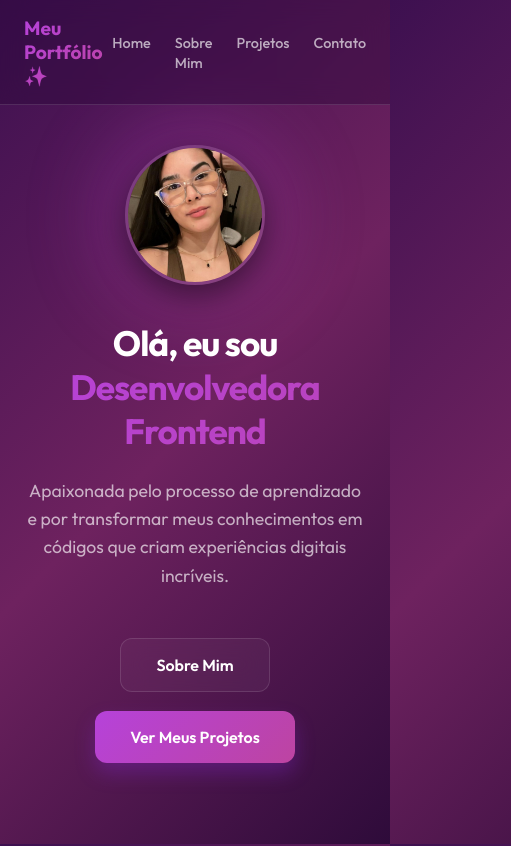
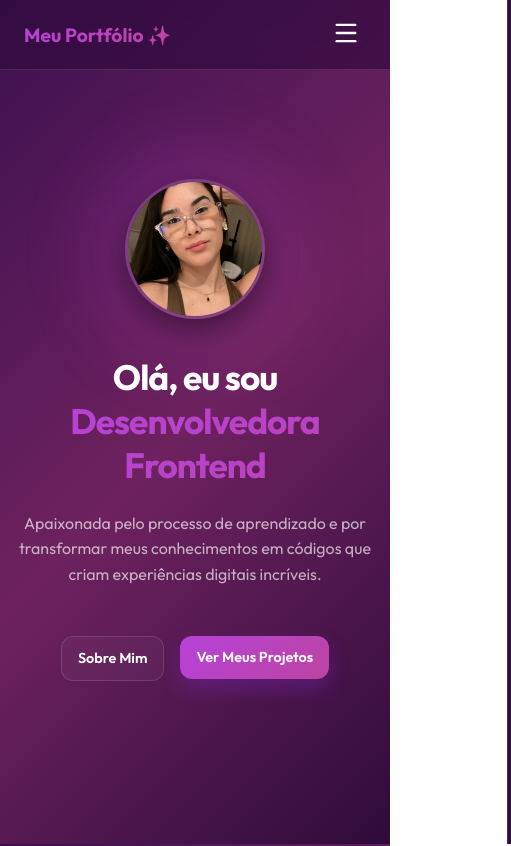
Before and after one commit to celia-rocha/Meu-Portfolio, a React (Vite) app: page / in a window 390 px wide. Shown: the top 846 px of the page, 511 px wide, since content can reach past the window. Built offline with nearby package versions, Linux system fonts and the light colour scheme.

Commit message:
Ajustes no nos códigos

```diff
--- a/src/components/Header.tsx
+++ b/src/components/Header.tsx
@@ -1,25 +1,37 @@
+import { useState } from "react";
+import { Menu, X } from "lucide-react";
 import "../styles/Header.css";
 
 const Header = () => {
+  const [isMenuOpen, setIsMenuOpen] = useState(false);
+
+  const toggleMenu = () => {
+    setIsMenuOpen(!isMenuOpen);
+  };
+
   return (
     <header className="header">
       <div className="logo-container">
         <h1>Meu Portfólio ✨</h1>
       </div>
 
-      <nav className="nav-links">
+      <button className="menu-toggle" onClick={toggleMenu} aria-label="Abrir menu">
+        {isMenuOpen ? <X size={28} /> : <Menu size={28} />}
+      </button>
+
+      <nav className={`nav-links ${isMenuOpen ? "active" : ""}`}>
         <ul>
           <li>
-            <a href="#home">Home</a>
+            <a href="#home" onClick={() => setIsMenuOpen(false)}>Home</a>
           </li>
           <li>
-            <a href="#sobre">Sobre Mim</a>
+            <a href="#sobre" onClick={() => setIsMenuOpen(false)}>Sobre Mim</a>
           </li>
           <li>
-            <a href="#projetos">Projetos</a>
+            <a href="#projetos" onClick={() => setIsMenuOpen(false)}>Projetos</a>
           </li>
           <li>
-            <a href="#contato">Contato</a>
+            <a href="#contato" onClick={() => setIsMenuOpen(false)}>Contato</a>
           </li>
         </ul>
       </nav>
--- a/src/index.css
+++ b/src/index.css
@@ -19,6 +19,8 @@
 html {
   scroll-behavior: smooth;
   scroll-padding-top: 100px;
+  overflow-x: hidden;
+  width: 100%;
 }
 
 body {
@@ -27,6 +29,7 @@ body {
   color: var(--text-main);
   position: relative;
   overflow-x: hidden;
+  width: 100%;
   min-height: 100vh;
   background-attachment: fixed;
   background-repeat: no-repeat;
--- a/src/styles/Header.css
+++ b/src/styles/Header.css
@@ -1,15 +1,17 @@
 .header {
   position: fixed;
   top: 0;
-  width: 100%;
+  left: 0;
+  right: 0;
   display: flex;
   justify-content: space-between;
   align-items: center;
-  padding: 1.8rem 5rem;
+  padding: 1.5rem 2rem;
   z-index: 1000;
-  background: rgba(45, 9, 59, 0.419);
+  background: rgba(45, 9, 59, 0.6);
   backdrop-filter: var(--glass-blur);
   border-bottom: 1px solid var(--border-glass);
+  box-sizing: border-box;
 }
 
 .logo-container h1 {
@@ -59,20 +61,85 @@
   width: 100%;
 }
 
+.menu-toggle {
+  display: none;
+  background: none;
+  border: none;
+  color: var(--text-main);
+  cursor: pointer;
+  z-index: 1001;
+}
+
 @media (max-width: 768px) {
   .header {
-    padding: 1rem 1.5rem;
+    padding: 0.8rem 1.5rem;
+    justify-content: space-between;
+    left: 0;
+    right: 0;
+    width: auto;
+    box-sizing: border-box;
   }
 
   .logo-container h1 {
     font-size: 1.2rem;
   }
 
+  .menu-toggle {
+    display: block;
+    padding: 0.4rem;
+  }
+
+
+  .nav-links {
+    position: fixed;
+    top: 0;
+    right: -100%;
+    width: 70%;
+    height: 100vh;
+    background: rgba(45, 9, 59, 0.98);
+    backdrop-filter: blur(20px);
+    display: flex;
+    justify-content: center;
+    align-items: center;
+    transition: 0.4s ease-in-out;
+    z-index: 1000;
+    border-left: 1px solid var(--border-glass);
+  }
+
+  .nav-links.active {
+    right: 0;
+  }
+
   .nav-links ul {
-    gap: 1.5rem;
+    flex-direction: column;
+    align-items: center;
+    gap: 0;
+    width: 100%;
+    padding: 0 2rem;
+  }
+
+  .nav-links li {
+    width: 100%;
+    list-style: none;
+    border-bottom: 1px solid rgba(255, 255, 255, 0.1);
+    text-align: center;
+  }
+
+  .nav-links li:last-child {
+    border-bottom: none;
   }
 
   .nav-links a {
-    font-size: 0.9rem;
+    display: block;
+    padding: 1.5rem 0;
+    font-size: 1.2rem;
+    font-weight: 500;
+    width: 100%;
+    transition: all 0.3s ease;
+  }
+
+  .nav-links a:hover {
+    color: var(--accent-purple);
+    background: rgba(255, 255, 255, 0.03);
   }
 }
--- a/src/styles/HeroSection.css
+++ b/src/styles/HeroSection.css
@@ -117,10 +117,30 @@
 }
 
 @media (max-width: 768px) {
-  .hero-section { padding: 8rem 1.5rem 4rem; }
+  .hero-section { padding: 4rem 0.5rem 3rem; } /* Diminuído de 1rem para 0.5rem */
   .hero-text h1 { font-size: 2.2rem; }
   .profile-pic { width: 140px; height: 140px; }
   .profile-container::after { width: 140px; height: 140px; }
-  .description { font-size: 1.1rem; }
-  .cta-buttons { flex-direction: column; width: 100%; }
+  .description { font-size: 1rem; padding: 0 0.5rem; }
+
+  .cta-buttons {
+    flex-direction: row;
+    width: 100%;
+    gap: 1rem; /* Aumentado de 0.8rem para 1rem */
+    padding: 0; /* Removido padding lateral aqui */
+  }
+
+  .btn-primary, .btn-secondary {
+    padding: 0.8rem 1rem;
+    font-size: 0.9rem;
+    flex: 1; /* Faz os botões dividirem o espaço igualmente */
+    white-space: nowrap;
+  }
 }
+
+@media (max-width: 380px) {
+  .btn-primary, .btn-secondary {
+    padding: 0.8rem 0.5rem;
+    font-size: 0.8rem;
+  }
+}
--- a/src/styles/Projects.css
+++ b/src/styles/Projects.css
@@ -126,9 +126,46 @@
 }
 
 @media (max-width: 768px) {
-  .projects-section { padding: 4rem 0; }
-  .carousel-wrapper { flex-direction: column; }
-  .carousel-btn { display: none; } /* Opcional: oculte setas no mobile e use o track livre se desejar */
-  .project-slide { min-width: 100%; padding: 0.5rem 1.5rem; }
-  .project-card { padding: 2rem 1.5rem; }
+  .projects-section {
+    padding: 2rem 0;
+    width: 100%;
+    margin: 0 auto;
+  }
+
+  .section-title {
+    font-size: 1.8rem;
+    margin-bottom: 2rem;
+  }
+
+  .carousel-wrapper {
+    flex-direction: row;
+    gap: 0.4rem;
+    padding: 0 0.4rem;
+  }
+
+  .carousel-btn {
+    display: flex;
+    width: 38px;
+    height: 38px;
+    font-size: 0.9rem;
+    background: rgba(255, 255, 255, 0.05);
+  }
+
+  .project-slide {
+    min-width: 100%;
+    padding: 1rem 0;
+    display: flex;
+    justify-content: center;
+  }
+
+  .project-card {
+    padding: 2rem 1.2rem;
+    border-radius: 24px;
+    width: 80% !important;
+    max-width: 290px;
+    margin: 0 auto;
+  }
+
+  .project-title { font-size: 1.1rem; }
+  .project-description { font-size: 0.85rem; }
 }
```
